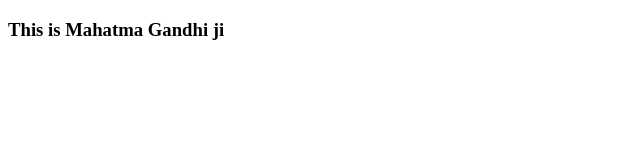
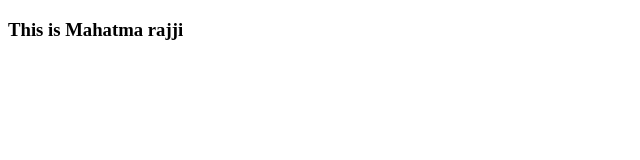
Before and after one commit to sanjay-200705/Devops-Workshop, a plain HTML site: page index.html in a window 1280 px wide. Shown: the full height of the page, 0-640 px from the left. Drawn offline with Linux system fonts and the light colour scheme.

Commit message:
Updated index.html

```diff
--- a/index.html
+++ b/index.html
@@ -2,6 +2,6 @@
 <html lang ="en">
     <head>
         <title>Devops Workshop</title>
-        <h3>This is Mahatma Gandhi ji</h3>
+        <h3>This is Mahatma rajji</h3>
     </head>
 </html>
```
